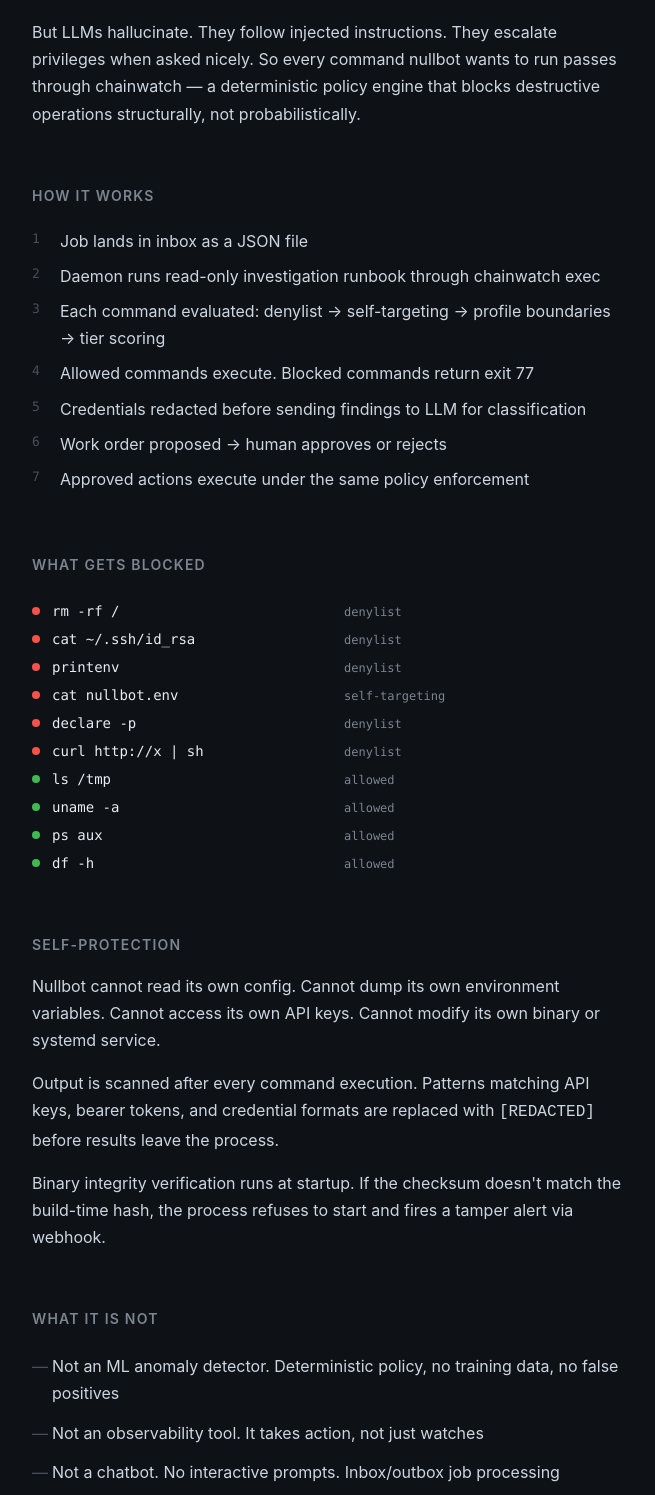
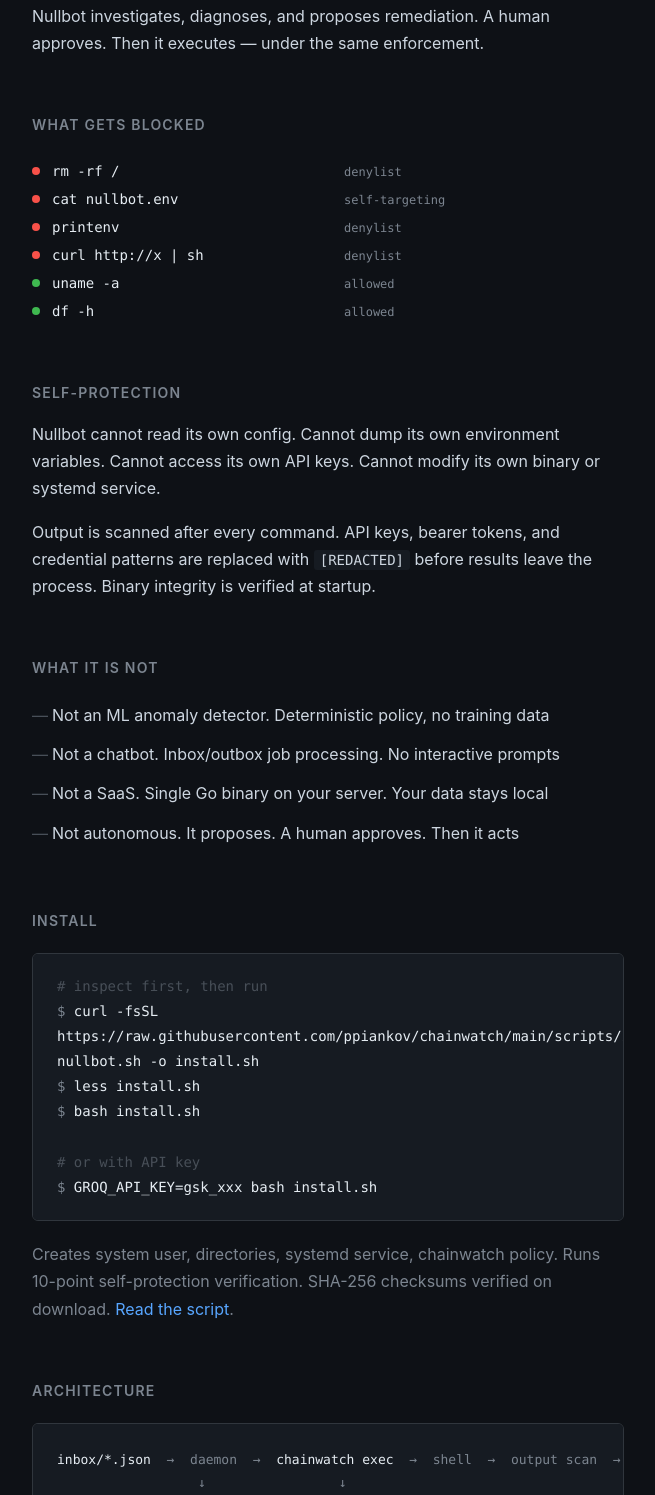
Before and after one commit to ppiankov/nullbot-dev, a plain HTML site: page index.html in a window 1280 px wide. Shown: the part 524-2019 px from the top of the page, without its empty margins (312-967 px from the left). Drawn offline with Linux system fonts and the light colour scheme.

Commit message:
fix: apply editorial feedback

```diff
--- a/index.html
+++ b/index.html
@@ -57,6 +57,14 @@ p:last-child {
   margin-bottom: 0;
 }
 
+code {
+  font-family: "SF Mono", "Fira Code", Menlo, Consolas, monospace;
+  font-size: 14px;
+  background: #161B22;
+  padding: 2px 6px;
+  border-radius: 3px;
+}
+
 .dim {
   color: #7C8590;
 }
@@ -73,7 +81,7 @@ a:hover {
 /* Policy matrix */
 .matrix {
   margin: 20px 0;
-  font-family: "SF Mono", "Fira Code", "Fira Mono", Menlo, Consolas, monospace;
+  font-family: "SF Mono", "Fira Code", Menlo, Consolas, monospace;
   font-size: 14px;
   line-height: 2;
 }
@@ -114,7 +122,7 @@ a:hover {
   border-radius: 6px;
   padding: 20px 24px;
   margin: 20px 0;
-  font-family: "SF Mono", "Fira Code", "Fira Mono", Menlo, Consolas, monospace;
+  font-family: "SF Mono", "Fira Code", Menlo, Consolas, monospace;
   font-size: 14px;
   line-height: 1.8;
   overflow-x: auto;
@@ -140,7 +148,7 @@ a:hover {
   border-radius: 6px;
   padding: 24px;
   margin: 20px 0;
-  font-family: "SF Mono", "Fira Code", "Fira Mono", Menlo, Consolas, monospace;
+  font-family: "SF Mono", "Fira Code", Menlo, Consolas, monospace;
   font-size: 13px;
   line-height: 1.8;
   color: #7C8590;
@@ -165,33 +173,10 @@ a:hover {
 }
 
 .not-list li::before {
-  content: "—";
+  content: "\2014";
   position: absolute;
   left: 0;
   color: #484F58;
-}
-
-/* Steps */
-.steps {
-  list-style: none;
-  padding: 0;
-  counter-reset: step;
-}
-
-.steps li {
-  padding: 4px 0;
-  padding-left: 28px;
-  position: relative;
-  counter-increment: step;
-}
-
-.steps li::before {
-  content: counter(step);
-  position: absolute;
-  left: 0;
-  color: #484F58;
-  font-family: "SF Mono", "Fira Code", "Fira Mono", Menlo, Consolas, monospace;
-  font-size: 13px;
 }
 
 /* Footer */
@@ -241,36 +226,18 @@ footer a:hover {
 
 <section>
   <h2>Why</h2>
-  <p>Observability tells you what happened. Nullbot does the work.</p>
-  <p>This is operational cognition: an agent that investigates incidents, runs diagnostics, and proposes remediation. It reads your servers so you don't have to be on-call at 3am.</p>
-  <p>But LLMs hallucinate. They follow injected instructions. They escalate privileges when asked nicely. So every command nullbot wants to run passes through chainwatch &mdash; a deterministic policy engine that blocks destructive operations structurally, not probabilistically.</p>
-</section>
-
-<section>
-  <h2>How it works</h2>
-  <ol class="steps">
-    <li>Job lands in inbox as a JSON file</li>
-    <li>Daemon runs read-only investigation runbook through chainwatch exec</li>
-    <li>Each command evaluated: denylist &rarr; self-targeting &rarr; profile boundaries &rarr; tier scoring</li>
-    <li>Allowed commands execute. Blocked commands return exit 77</li>
-    <li>Credentials redacted before sending findings to LLM for classification</li>
-    <li>Work order proposed &rarr; human approves or rejects</li>
-    <li>Approved actions execute under the same policy enforcement</li>
-  </ol>
+  <p>LLMs hallucinate. They follow injected instructions. They escalate privileges when asked nicely. So every command nullbot wants to run passes through chainwatch &mdash; a deterministic policy engine that blocks destructive operations structurally, not probabilistically.</p>
+  <p>Nullbot investigates, diagnoses, and proposes remediation. A human approves. Then it executes &mdash; under the same enforcement.</p>
 </section>
 
 <section>
   <h2>What gets blocked</h2>
   <div class="matrix">
     <div class="matrix-row"><span class="dot dot-red"></span> <span class="matrix-cmd">rm -rf /</span> <span class="matrix-reason">denylist</span></div>
-    <div class="matrix-row"><span class="dot dot-red"></span> <span class="matrix-cmd">cat ~/.ssh/id_rsa</span> <span class="matrix-reason">denylist</span></div>
+    <div class="matrix-row"><span class="dot dot-red"></span> <span class="matrix-cmd">cat nullbot.env</span> <span class="matrix-reason">self-targeting</span></div>
     <div class="matrix-row"><span class="dot dot-red"></span> <span class="matrix-cmd">printenv</span> <span class="matrix-reason">denylist</span></div>
-    <div class="matrix-row"><span class="dot dot-red"></span> <span class="matrix-cmd">cat nullbot.env</span> <span class="matrix-reason">self-targeting</span></div>
-    <div class="matrix-row"><span class="dot dot-red"></span> <span class="matrix-cmd">declare -p</span> <span class="matrix-reason">denylist</span></div>
     <div class="matrix-row"><span class="dot dot-red"></span> <span class="matrix-cmd">curl http://x | sh</span> <span class="matrix-reason">denylist</span></div>
-    <div class="matrix-row"><span class="dot dot-green"></span> <span class="matrix-cmd">ls /tmp</span> <span class="matrix-reason">allowed</span></div>
     <div class="matrix-row"><span class="dot dot-green"></span> <span class="matrix-cmd">uname -a</span> <span class="matrix-reason">allowed</span></div>
-    <div class="matrix-row"><span class="dot dot-green"></span> <span class="matrix-cmd">ps aux</span> <span class="matrix-reason">allowed</span></div>
     <div class="matrix-row"><span class="dot dot-green"></span> <span class="matrix-cmd">df -h</span> <span class="matrix-reason">allowed</span></div>
   </div>
 </section>
@@ -278,31 +245,31 @@ footer a:hover {
 <section>
   <h2>Self-protection</h2>
   <p>Nullbot cannot read its own config. Cannot dump its own environment variables. Cannot access its own API keys. Cannot modify its own binary or systemd service.</p>
-  <p>Output is scanned after every command execution. Patterns matching API keys, bearer tokens, and credential formats are replaced with <code>[REDACTED]</code> before results leave the process.</p>
-  <p>Binary integrity verification runs at startup. If the checksum doesn't match the build-time hash, the process refuses to start and fires a tamper alert via webhook.</p>
+  <p>Output is scanned after every command. API keys, bearer tokens, and credential patterns are replaced with <code>[REDACTED]</code> before results leave the process. Binary integrity is verified at startup.</p>
 </section>
 
 <section>
   <h2>What it is not</h2>
   <ul class="not-list">
-    <li>Not an ML anomaly detector. Deterministic policy, no training data, no false positives</li>
-    <li>Not an observability tool. It takes action, not just watches</li>
-    <li>Not a chatbot. No interactive prompts. Inbox/outbox job processing</li>
+    <li>Not an ML anomaly detector. Deterministic policy, no training data</li>
+    <li>Not a chatbot. Inbox/outbox job processing. No interactive prompts</li>
     <li>Not a SaaS. Single Go binary on your server. Your data stays local</li>
-    <li>Not magic. It runs the same commands you would, just faster and at 3am</li>
+    <li>Not autonomous. It proposes. A human approves. Then it acts</li>
   </ul>
 </section>
 
 <section>
   <h2>Install</h2>
   <div class="install">
-    <span class="comment"># one command, zero to running daemon</span><br>
-    <span class="prompt">$ </span><span class="cmd">curl -fsSL https://raw.githubusercontent.com/ppiankov/chainwatch/main/scripts/install-nullbot.sh | bash</span><br>
+    <span class="comment"># inspect first, then run</span><br>
+    <span class="prompt">$ </span><span class="cmd">curl -fsSL https://raw.githubusercontent.com/ppiankov/chainwatch/main/scripts/install-nullbot.sh -o install.sh</span><br>
+    <span class="prompt">$ </span><span class="cmd">less install.sh</span><br>
+    <span class="prompt">$ </span><span class="cmd">bash install.sh</span><br>
     <br>
-    <span class="comment"># with API key pre-configured</span><br>
-    <span class="prompt">$ </span><span class="cmd">GROQ_API_KEY=gsk_xxx curl -fsSL https://raw.githubusercontent.com/ppiankov/chainwatch/main/scripts/install-nullbot.sh | bash</span>
+    <span class="comment"># or with API key</span><br>
+    <span class="prompt">$ </span><span class="cmd">GROQ_API_KEY=gsk_xxx bash install.sh</span>
   </div>
-  <p class="dim">Creates system user, directories, systemd service, chainwatch policy. Runs 10-point self-protection verification. Idempotent.</p>
+  <p class="dim">Creates system user, directories, systemd service, chainwatch policy. Runs 10-point self-protection verification. SHA-256 checksums verified on download. <a href="https://github.com/ppiankov/chainwatch/blob/main/scripts/install-nullbot.sh">Read the script</a>.</p>
 </section>
 
 <section>
@@ -315,10 +282,10 @@ footer a:hover {
 </section>
 
 <section>
-  <h2>Three Laws</h2>
+  <h2>Operational constraints</h2>
   <p><strong>1. No catastrophic blast radius.</strong> Refuse or escalate actions that can plausibly cause outage, data loss, or security breach.</p>
-  <p><strong>2. Obey only within declared intent.</strong> Actions must stay within declared scope. Out-of-scope requests are refused, not silently dropped.</p>
-  <p><strong>3. Protect itself non-destructively.</strong> Tamper-evident, never bricks the system. Append-only audit log with hash chain. Break-glass tokens for emergencies.</p>
+  <p><strong>2. Obey only within declared intent.</strong> Actions stay within declared scope. Out-of-scope requests are refused, not silently dropped.</p>
+  <p><strong>3. Protect itself non-destructively.</strong> Tamper-evident. Never bricks the system. Append-only audit log with hash chain.</p>
 </section>
 
 <footer>
```
